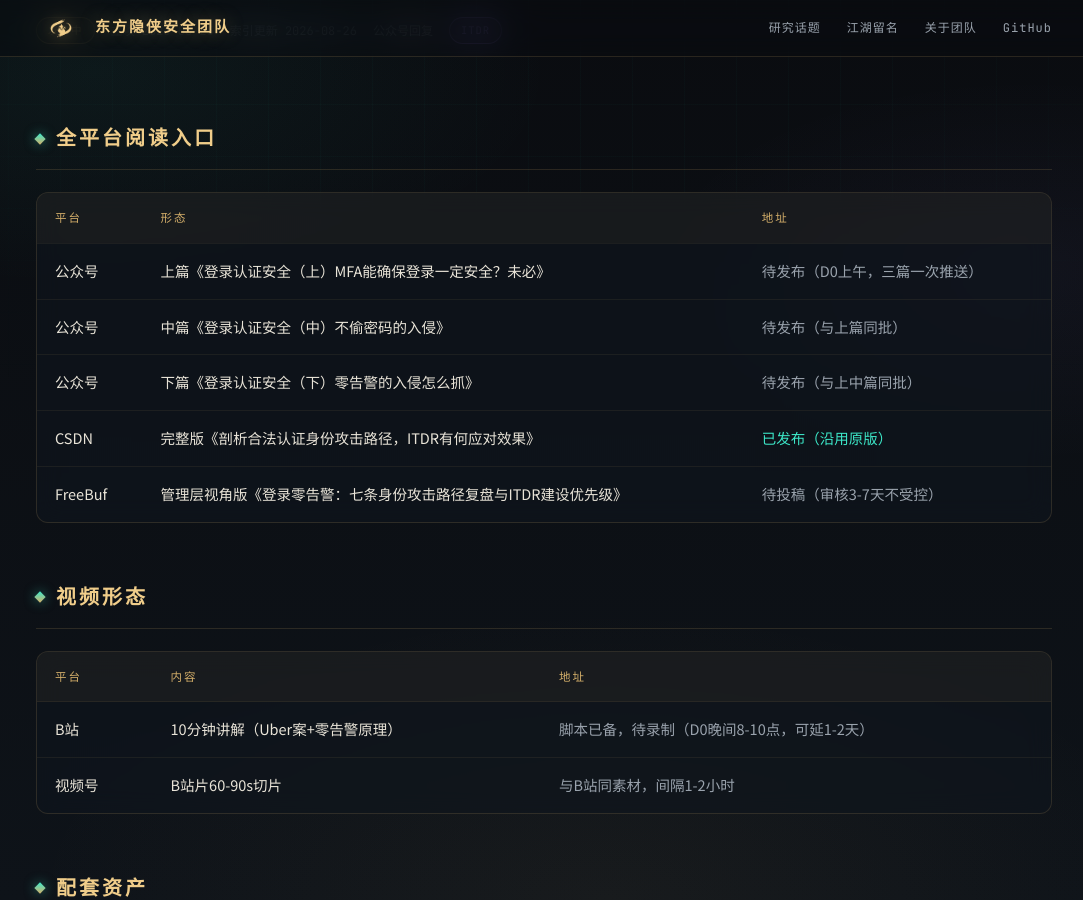
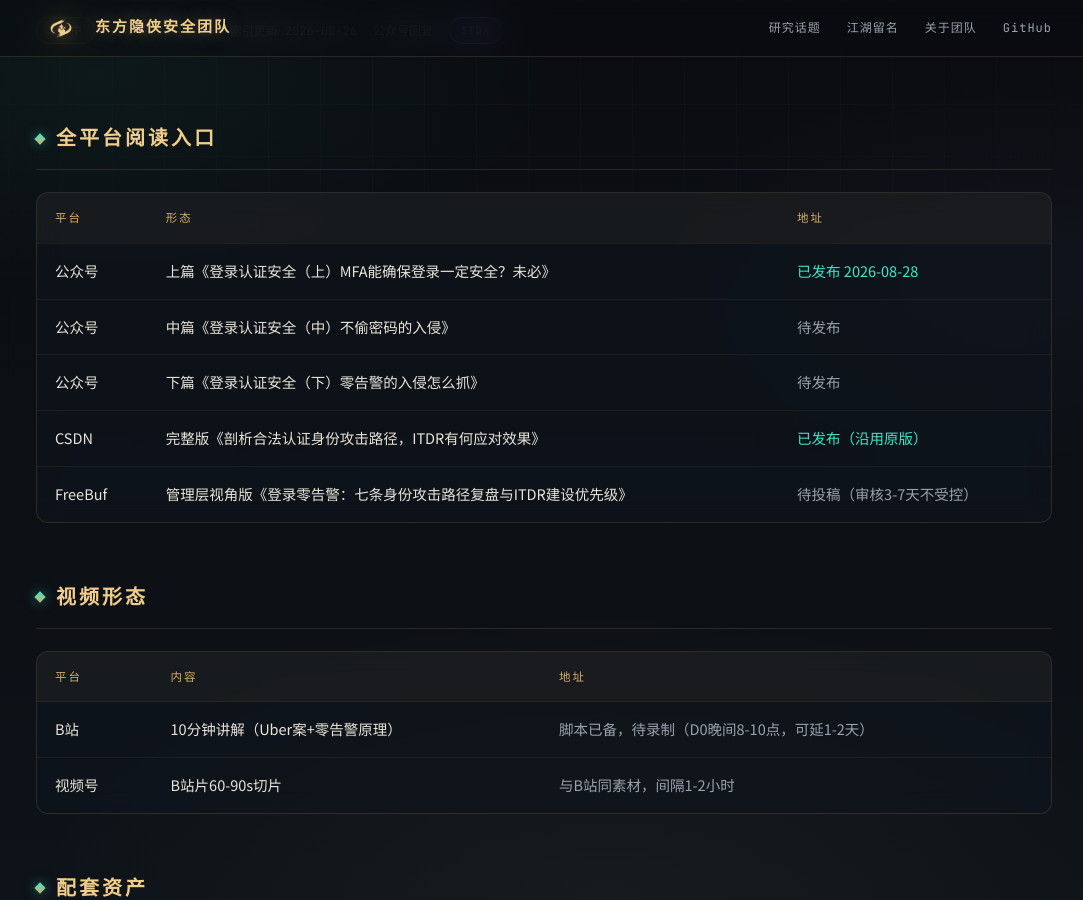
Before and after one commit to EastSword/EastSword.github.io, a Jekyll site: the page built from _topics/identity-attack-paths.md, in a window 1280 px wide and 900 px high, scrolled down 310 px. Shown: the whole window, without its empty margins (96-1179 px from the left). Built offline with Jekyll 4.4.1, drawn with Linux system fonts in a browser that asks for light colours; comment, search, counter and statistics services are not loaded.

Commit message:
回填公众号上篇发布地址（登录认证安全系列）

```diff
--- a/_topics/identity-attack-paths.md
+++ b/_topics/identity-attack-paths.md
@@ -11,16 +11,16 @@
 links:
   - platform: 公众号
     form: 上篇《登录认证安全（上）MFA能确保登录一定安全？未必》
-    url:
-    note: 待发布（D0上午，三篇一次推送）
+    url: https://mp.weixin.qq.com/s/EM5qM81ApwvRTa8MtvNugA
+    note: 已发布 2026-08-28
   - platform: 公众号
     form: 中篇《登录认证安全（中）不偷密码的入侵》
     url:
-    note: 待发布（与上篇同批）
+    note: 待发布
   - platform: 公众号
     form: 下篇《登录认证安全（下）零告警的入侵怎么抓》
     url:
-    note: 待发布（与上中篇同批）
+    note: 待发布
   - platform: CSDN
     form: 完整版《剖析合法认证身份攻击路径，ITDR有何应对效果》
     url: https://blog.csdn.net/qq_37865996/article/details/163982749
```
